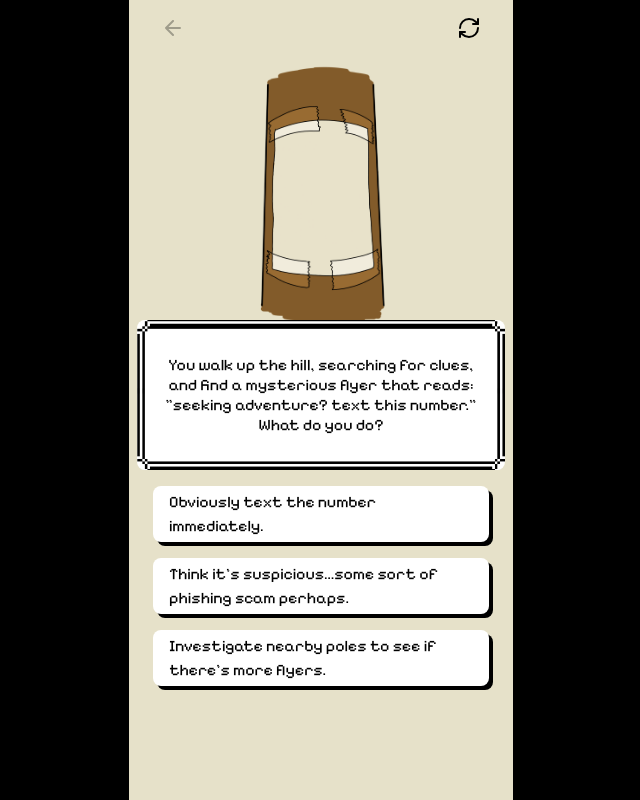
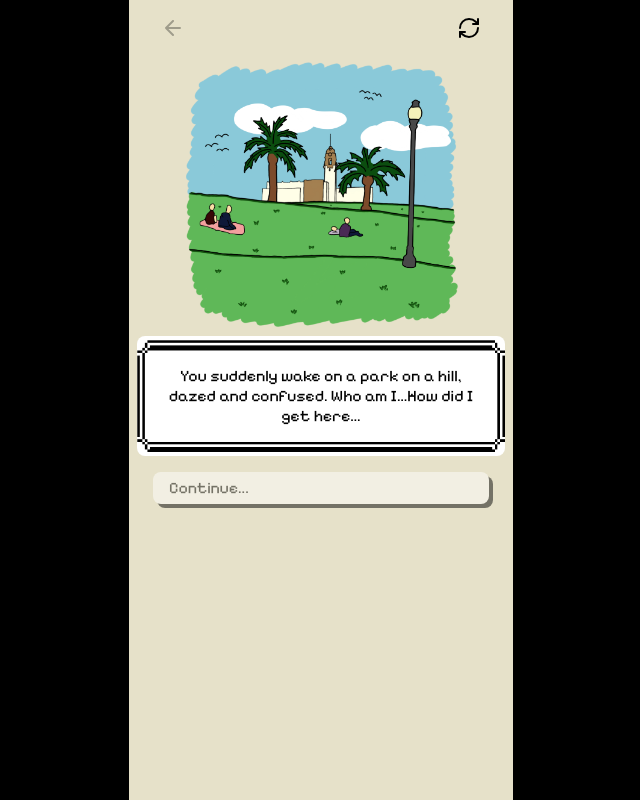
Before and after one commit to athenaleong/sf-neighborhood-quiz, a Next.js app: page / in a window 1280 px wide. Shown: the whole page, without its empty margins (319-959 px from the left). Built offline with nearby package versions, Linux system fonts and the light colour scheme.

Commit message:
thursday check point

```diff
--- a/app/data/questions.json
+++ b/app/data/questions.json
@@ -1,4 +1,12 @@
 {
+  "0": {
+    "image": "/cropped/story-opener-background.png",
+    "size": "small",
+    "question": "You suddenly wake on a park on a hill, dazed and confused. Who am I…How did I get here…",
+    "options": [
+      "Continue..."
+    ]
+  },
   "1": {
     "image": "/uncropped/1.png",
     "size": "medium",
--- a/app/page.tsx
+++ b/app/page.tsx
@@ -1,7 +1,7 @@
 'use client';
 
 import { useState, useEffect, useMemo } from 'react';
-import { motion } from 'framer-motion';
+import { motion, useMotionValue, useTransform } from 'framer-motion';
 import questionsData from './data/questions.json';
 
 interface Question {
@@ -17,11 +17,61 @@ interface QuestionsData {
 
 const TOTAL_QUESTIONS = 14;
 
+// Component for question 0 overlay with natural blinking/opening effect
+function Question0Overlay({ onComplete, onUpdate }: { onComplete: () => void; onUpdate: (opacity: number) => void }) {
+  const [blurAmount, setBlurAmount] = useState(20);
+  const opacity = useMotionValue(1);
+  const blur = useTransform(opacity, [0, 1], [0, 20]);
+
+  useEffect(() => {
+    const unsubscribeOpacity = opacity.on('change', (latest) => {
+      onUpdate(latest);
+      // Trigger zoom immediately when opacity reaches 0
+      if (latest <= 0) {
+        onComplete();
+      }
+    });
+    const unsubscribeBlur = blur.on('change', (latest) => {
+      setBlurAmount(Math.round(latest));
+    });
+    return () => {
+      unsubscribeOpacity();
+      unsubscribeBlur();
+    };
+  }, [opacity, blur, onUpdate, onComplete]);
+
+  return (
+    <motion.div
+      className="fixed inset-0"
+      style={{
+        backgroundColor: 'rgba(0, 0, 0, 1)',
+        backdropFilter: `blur(${blurAmount}px)`,
+        WebkitBackdropFilter: `blur(${blurAmount}px)`,
+        zIndex: 50,
+        pointerEvents: 'none'
+      }}
+      initial={{ opacity: 1 }}
+      animate={{ opacity: 0 }}
+      transition={{
+        delay: 0.8,
+        duration: 3.0,
+        ease: 'easeOut'
+      }}
+      onUpdate={(latest) => {
+        if (typeof latest === 'object' && 'opacity' in latest) {
+          opacity.set((latest as { opacity: number }).opacity);
+        }
+      }}
+      onAnimationComplete={onComplete}
+    />
+  );
+}
+
 export default function Home() {
   const [questions] = useState<QuestionsData>(questionsData as QuestionsData);
 
   // Always start with default values to match server render
-  const [currentQuestionNum, setCurrentQuestionNum] = useState<number>(1);
+  const [currentQuestionNum, setCurrentQuestionNum] = useState<number>(0);
   const [answers, setAnswers] = useState<number[]>(new Array(TOTAL_QUESTIONS).fill(-1));
 
   // Restore from localStorage after component mounts (client-side only)
@@ -33,7 +83,7 @@ export default function Home() {
     const savedQuestion = localStorage.getItem('currentQuestion');
     if (savedQuestion) {
       const parsedQuestion = parseInt(savedQuestion, 10);
-      if (parsedQuestion >= 1 && parsedQuestion <= TOTAL_QUESTIONS) {
+      if (parsedQuestion >= 0 && parsedQuestion <= TOTAL_QUESTIONS) {
         setCurrentQuestionNum(parsedQuestion);
       }
     }
@@ -58,7 +108,7 @@ export default function Home() {
 
   // Save progress to localStorage whenever it changes
   useEffect(() => {
-    if (currentQuestionNum > 0) {
+    if (currentQuestionNum >= 0) {
       localStorage.setItem('currentQuestion', currentQuestionNum.toString());
     }
   }, [currentQuestionNum]);
@@ -73,11 +123,16 @@ export default function Home() {
   const handleOptionClick = (optionIndex: number) => {
     // Save the answer
     const newAnswers = [...answers];
+    if (currentQuestionNum > 0) {
     newAnswers[currentQuestionNum - 1] = optionIndex;
+    }
     setAnswers(newAnswers);
 
     // Move to next question
-    if (currentQuestionNum < TOTAL_QUESTIONS) {
+    if (currentQuestionNum === 0) {
+      // Story opener - move to question 1
+      setCurrentQuestionNum(1);
+    } else if (currentQuestionNum < TOTAL_QUESTIONS) {
       setCurrentQuestionNum(currentQuestionNum + 1);
     } else {
       // Quiz completed - you can navigate to results page here
@@ -87,20 +142,24 @@ export default function Home() {
   };
 
   const handleBack = () => {
-    if (currentQuestionNum > 1) {
+    if (currentQuestionNum > 0) {
       setCurrentQuestionNum(currentQuestionNum - 1);
     }
   };
 
   const handleRetry = () => {
-    setCurrentQuestionNum(1);
+    setCurrentQuestionNum(0);
     setAnswers(new Array(TOTAL_QUESTIONS).fill(-1));
-    localStorage.setItem('currentQuestion', '1');
+    localStorage.setItem('currentQuestion', '0');
     localStorage.setItem('answerArray', JSON.stringify(new Array(TOTAL_QUESTIONS).fill(-1)));
   };
 
   const currentQuestion = questions[currentQuestionNum.toString()];
   const [shuffleIndex, setShuffleIndex] = useState(0);
+  const [question0VisitKey, setQuestion0VisitKey] = useState(0);
+  const [question0AnimationComplete, setQuestion0AnimationComplete] = useState(false);
+  const [question0BoxVisible, setQuestion0BoxVisible] = useState(false);
+  const [question0OverlayComplete, setQuestion0OverlayComplete] = useState(false);
   const [question3VisitKey, setQuestion3VisitKey] = useState(0);
   const [question4VisitKey, setQuestion4VisitKey] = useState(0);
   const [question5VisitKey, setQuestion5VisitKey] = useState(0);
@@ -132,6 +191,33 @@ export default function Home() {
       return ['/cropped/10-1.png', '/cropped/10-2.png'];
     }
     return null;
+  }, [currentQuestionNum]);
+
+  // Track visits to question 0 to re-trigger animation
+  useEffect(() => {
+    if (currentQuestionNum === 0) {
+      // Reset animation complete state
+      const resetTimer = setTimeout(() => {
+        setQuestion0AnimationComplete(false);
+        setQuestion0BoxVisible(false);
+        setQuestion0OverlayComplete(false);
+      }, 0);
+      // Increment visit key to force remount and re-trigger animation
+      const timer = setTimeout(() => {
+        setQuestion0VisitKey((prev) => prev + 1);
+      }, 0);
+      return () => {
+        clearTimeout(resetTimer);
+        clearTimeout(timer);
+      };
+    } else {
+      const timer = setTimeout(() => {
+        setQuestion0AnimationComplete(false);
+        setQuestion0BoxVisible(false);
+        setQuestion0OverlayComplete(false);
+      }, 0);
+      return () => clearTimeout(timer);
+    }
   }, [currentQuestionNum]);
 
   // Track visits to question 3 to re-trigger animation
@@ -412,6 +498,84 @@ export default function Home() {
 
   // Render animated image based on question number
   const renderAnimatedImage = () => {
+    if (currentQuestionNum === 0) {
+      // Question 0: Story opener - waking up effect with dark/blurry overlay, then zoom out
+      return (
+        <>
+          {/* Image - visible from start, zoomed in, waiting for overlay to clear */}
+          <motion.div
+            key={`question-0-visit-${question0VisitKey}`}
+            className="w-full -mb-4 rounded-lg overflow-hidden bg-transparent bg-contain bg-center bg-no-repeat"
+            style={{
+              backgroundImage: currentQuestion.image ? `url(${currentQuestion.image})` : 'none',
+              height: '35vh',
+              zIndex: 0,
+              position: 'absolute'
+            }}
+            initial={{
+              scale: 1.5,
+              opacity: 1,
+              x: '-50%',
+              y: '-50%',
+              top: '50%',
+              left: '50%'
+            }}
+            animate={question0OverlayComplete ? {
+              scale: 1,
+              opacity: 1,
+              x: '0%',
+              y: '0%',
+              top: '0%',
+              left: '0%'
+            } : {
+              scale: 1.5,
+              opacity: 1,
+              x: '-50%',
+              y: '-50%',
+              top: '50%',
+              left: '50%'
+            }}
+            transition={question0OverlayComplete ? {
+              duration: 1.0,
+              ease: 'easeOut',
+              delay: 0
+            } : {
+              duration: 0
+            }}
+            onAnimationComplete={() => {
+              if (question0OverlayComplete) {
+                setTimeout(() => {
+                  setQuestion0AnimationComplete(true);
+                  // Show question box after image animation completes
+                  setTimeout(() => {
+                    setQuestion0BoxVisible(true);
+                  }, 100);
+                }, 0);
+              }
+            }}
+          >
+            {!currentQuestion.image && (
+              <div className="w-full h-full flex items-center justify-center text-zinc-400">
+                Image Placeholder
+              </div>
+            )}
+          </motion.div>
+
+          {/* Waking up overlay - dark and blurry to light and clear */}
+          <Question0Overlay
+            key={`question-0-overlay-${question0VisitKey}`}
+            onComplete={() => {
+              setQuestion0OverlayComplete(true);
+            }}
+            onUpdate={() => {
+              // Blur is handled by motion values
+              // Zoom will be triggered immediately when opacity reaches 0 via onComplete
+            }}
+          />
+        </>
+      );
+    }
+
     if (currentQuestionNum === 3) {
       // Question 3: Slide in from below
       return (
@@ -814,9 +978,9 @@ export default function Home() {
         <div className="w-full flex justify-between items-center px-6 pt-2 pb-2">
           <button
             onClick={handleBack}
-            disabled={currentQuestionNum === 1}
+            disabled={currentQuestionNum === 0}
             className={`p-2 rounded-lg transition-all duration-200 ${
-              currentQuestionNum === 1
+              currentQuestionNum === 0
                 ? 'opacity-30 cursor-not-allowed'
                 : 'hover:bg-black/10 active:scale-95'
             }`}
@@ -860,14 +1024,20 @@ export default function Home() {
           </button>
         </div>
         {/* Question template - vertical layout */}
-        <div className="flex flex-col items-center pb-8 flex-1">
+        <div className="flex flex-col items-center pb-8 flex-1" style={{ position: 'relative' }}>
 
           {/* Image on top - with per-question animations */}
           {renderAnimatedImage()}
 
+          {/* Spacer for question 0 to account for absolutely positioned image */}
+          {currentQuestionNum === 0 && (
+            <div style={{ height: '35vh', width: '100%' }} />
+          )}
+
           {/* Question text box */}
+          {(currentQuestionNum !== 0 || question0BoxVisible) && (
             <div className="w-full mb-4 px-2" style={{ position: 'relative', zIndex: 1 }}>
-            <div
+              <motion.div
               className="rounded-lg p-6 text-center bg-center bg-no-repeat"
               style={{
                 backgroundImage: currentQuestion.size === 'large'
@@ -886,15 +1056,34 @@ export default function Home() {
                 alignItems: 'center',
                 justifyContent: 'center'
               }}
+                initial={{ opacity: 0 }}
+                animate={{ opacity: 1 }}
+                transition={{ duration: 0.5 }}
+                onAnimationComplete={() => {
+                  // After question box appears, show options
+                  if (currentQuestionNum === 0) {
+                    setTimeout(() => {
+                      setQuestion0AnimationComplete(true);
+                    }, 0);
+                  }
+                }}
               >
                 <h2 className="text-md font-md text-black leading-tight" style={{ fontFamily: "'Pixelify Sans', sans-serif" }}>
                 {currentQuestion.question}
               </h2>
+              </motion.div>
             </div>
-          </div>
+          )}
 
           {/* Options */}
-          <div className={`w-full flex flex-col flex-1 px-6 ${currentQuestion.options.length > 4 ? 'gap-2' : 'gap-4'}`} style={{ position: 'relative', zIndex: 1 }}>
+          {(currentQuestionNum !== 0 || question0AnimationComplete) && (
+            <motion.div
+              className={`w-full flex flex-col flex-1 px-6 ${currentQuestion.options.length > 4 ? 'gap-2' : 'gap-4'}`}
+              style={{ position: 'relative', zIndex: 1 }}
+              initial={{ opacity: 0 }}
+              animate={{ opacity: 1 }}
+              transition={{ duration: 0.5, delay: currentQuestionNum === 0 ? 0.5 : 0 }}
+            >
             {currentQuestion.options.map((option, index) => (
               <button
                 key={index}
@@ -907,7 +1096,8 @@ export default function Home() {
                 {option}
               </button>
             ))}
-          </div>
+            </motion.div>
+          )}
         </div>
       </div>
     </div>
```
Also changed, not shown: public/cropped/sf-skyline-1.png (added), public/cropped/story-opener-background.png (added). Lines whose indentation alone changed are shown as unchanged.
